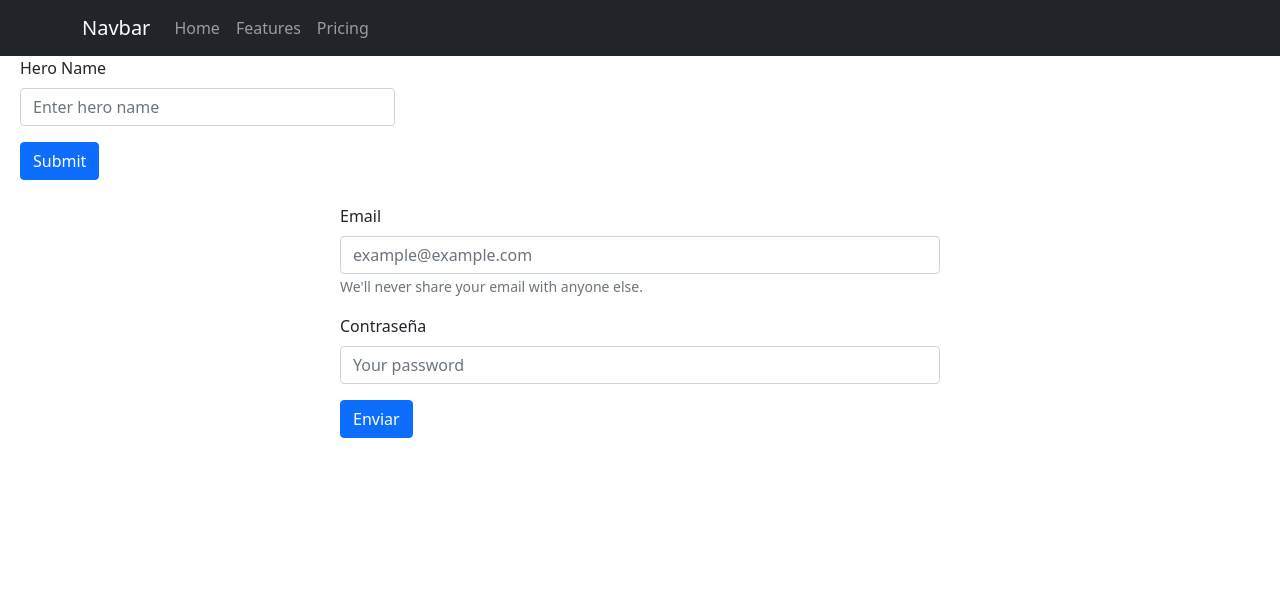
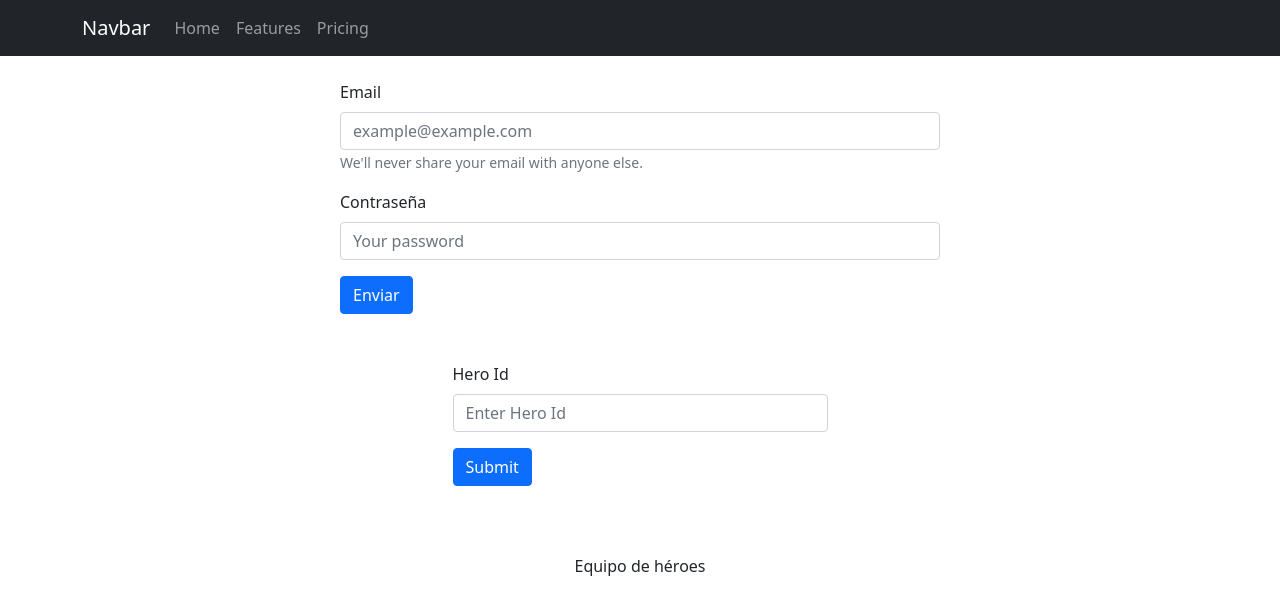
Before and after one commit to agustingu20/challenge-alkemy-react, a React (Create React App) app: page / in a window 1280 px wide. Shown: the top 614 px of the page. Built offline with nearby package versions, Linux system fonts and the light colour scheme.

Commit message:
centrado de cards

```diff
--- a/src/App.js
+++ b/src/App.js
@@ -12,8 +12,8 @@ function App() {
       <NavbarR />
       <Switch>
         <Route>
+          <Login />
           <Home />
-          <Login />
         </Route>
       </Switch>
     </Router>
--- a/src/components/Home.jsx
+++ b/src/components/Home.jsx
@@ -1,4 +1,4 @@
-import { useEffect, useState } from "react";
+import { useState } from "react";
 import Team from "./Team";
 import axios from "axios";
 import { Form, Button } from "react-bootstrap";
@@ -9,7 +9,10 @@ export default function Home() {
   const [heroId, setHeroId] = useState("");
   const [heroes, setHeroes] = useState([]);
   const [team, setTeam] = useState([]);
-  console.log("Home ~ team", team);
+  const [powerstats, setPowerstats] = useState([]);
+  console.log("Home ~ powerstats", powerstats);
+  const [poweracum, setPoweracum] = useState("");
+  console.log("Home ~ poweracum", poweracum);
 
   const handleChange = (event) => {
     const { value } = event.target;
@@ -22,7 +25,6 @@ export default function Home() {
     try {
       const idHero = heroId;
       const response = await axios.get(`/${idHero}`);
-      console.log("handleSubmit ~ response", response);
       setHeroes(response.data);
       if (idHero === "") {
         setHeroes("");
@@ -34,25 +36,30 @@ export default function Home() {
 
   const teamSubmit = async (event) => {
     event.preventDefault();
+    if (team.length < "6") {
       try {
         const idHeroTeam = heroId;
         const response = await axios.get(`/${idHeroTeam}`);
         setTeam([...team, response.data]);
+        setPowerstats([...powerstats, response.data?.powerstats]);
       } catch (error) {
         console.log(error);
+      }
+    } else {
+      console.log("no se pueden añadir más heroes");
     }
   };
 
   return (
     <div>
-      <div>
-        <Form onSubmit={handleSubmit} className="search-form">
+      <div className="d-flex flex-wrap justify-content-center mb-5 mt-5">
+        <Form onSubmit={handleSubmit} className="search-form mx-4">
           <Form.Group className="mb-3" controlId="formBasicEmail">
-            <Form.Label>Hero Name</Form.Label>
+            <Form.Label>Hero Id</Form.Label>
             <Form.Control
               onChange={handleChange}
-              type="text"
-              placeholder="Enter hero name"
+              type="number"
+              placeholder="Enter Hero Id"
             />
           </Form.Group>
           <Button variant="primary" type="submit">
--- a/src/components/SearchHeroCard.jsx
+++ b/src/components/SearchHeroCard.jsx
@@ -7,7 +7,17 @@ export default function SearchHeroCard({ heroes }) {
         <Card.Body>
           <Card.Img variant="top" src={heroes.image?.url} />
           <Card.Title>{heroes.name}</Card.Title>
-          <Button variant="primary" type="submit">
+          {heroes.biography?.alignment === "good" && (
+            <Card.Title className="btn btn-success mb-3 w-100">
+              {heroes.biography?.alignment}
+            </Card.Title>
+          )}
+          {heroes.biography?.alignment === "bad" && (
+            <Card.Title className="btn btn-danger mb-3 w-100">
+              {heroes.biography?.alignment}
+            </Card.Title>
+          )}
+          <Button variant="primary" className="" type="submit">
             Add team
           </Button>
         </Card.Body>
--- a/src/components/SuperheroesCard.jsx
+++ b/src/components/SuperheroesCard.jsx
@@ -25,6 +25,13 @@ export default function SuperheroesCard({ team }) {
           </div>
           <Button variant="primary" onClick={handleShow}>
             Ver detalles
+          </Button>
+          <Button
+            variant="primary"
+            className="btn btn-warning mx-2"
+            type="submit"
+          >
+            Eliminar Heroe
           </Button>
         </Card.Body>
       </Card>
--- a/src/components/Team.jsx
+++ b/src/components/Team.jsx
@@ -3,9 +3,12 @@ import SuperheroesCard from "./SuperheroesCard";
 export default function Team({ team }) {
   return (
     <div>
-      {team.map((team) => (
-        <SuperheroesCard team={team} key={team.id} />
-      ))}
+      <p className="text-center">Equipo de héroes</p>
+      <div className="d-flex justify-content-center flex-wrap">
+        {team.map((team) => (
+          <SuperheroesCard team={team} key={team.id} />
+        ))}
+      </div>
     </div>
   );
 }
```
Lines whose indentation alone changed are shown as unchanged.
